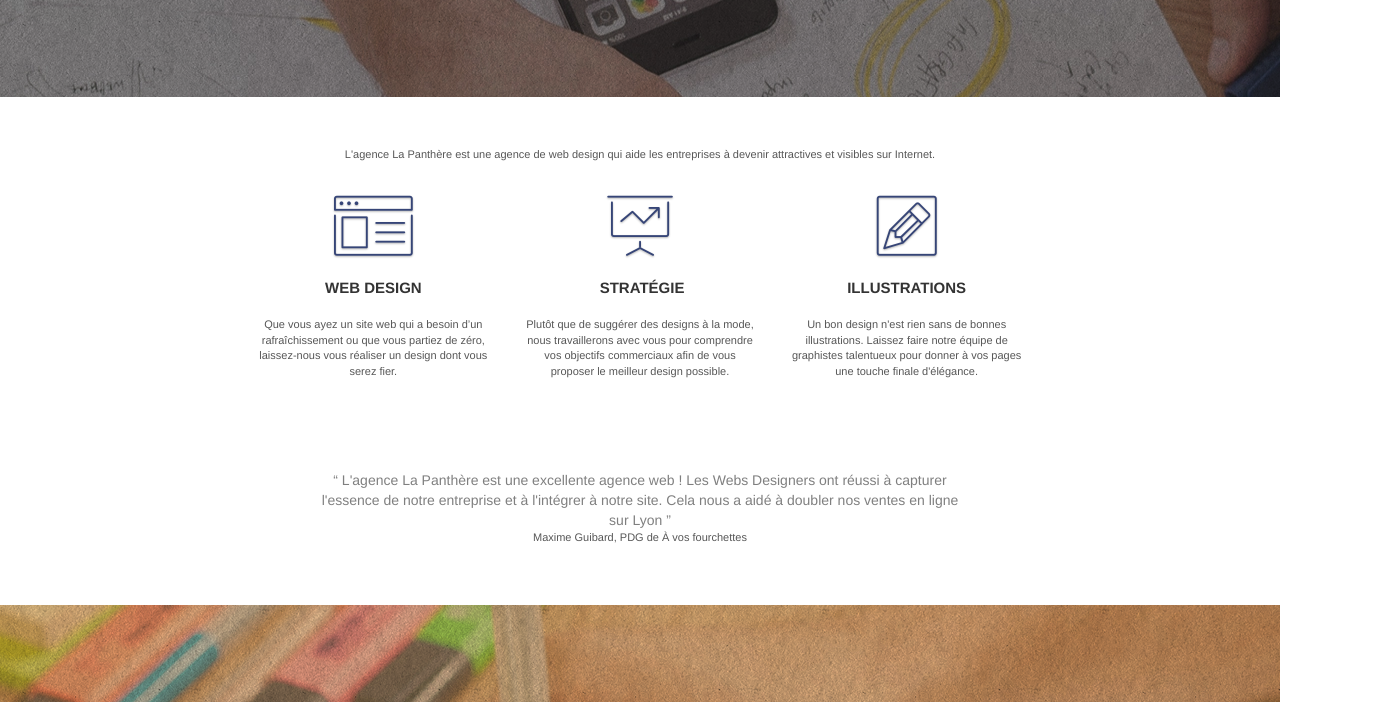
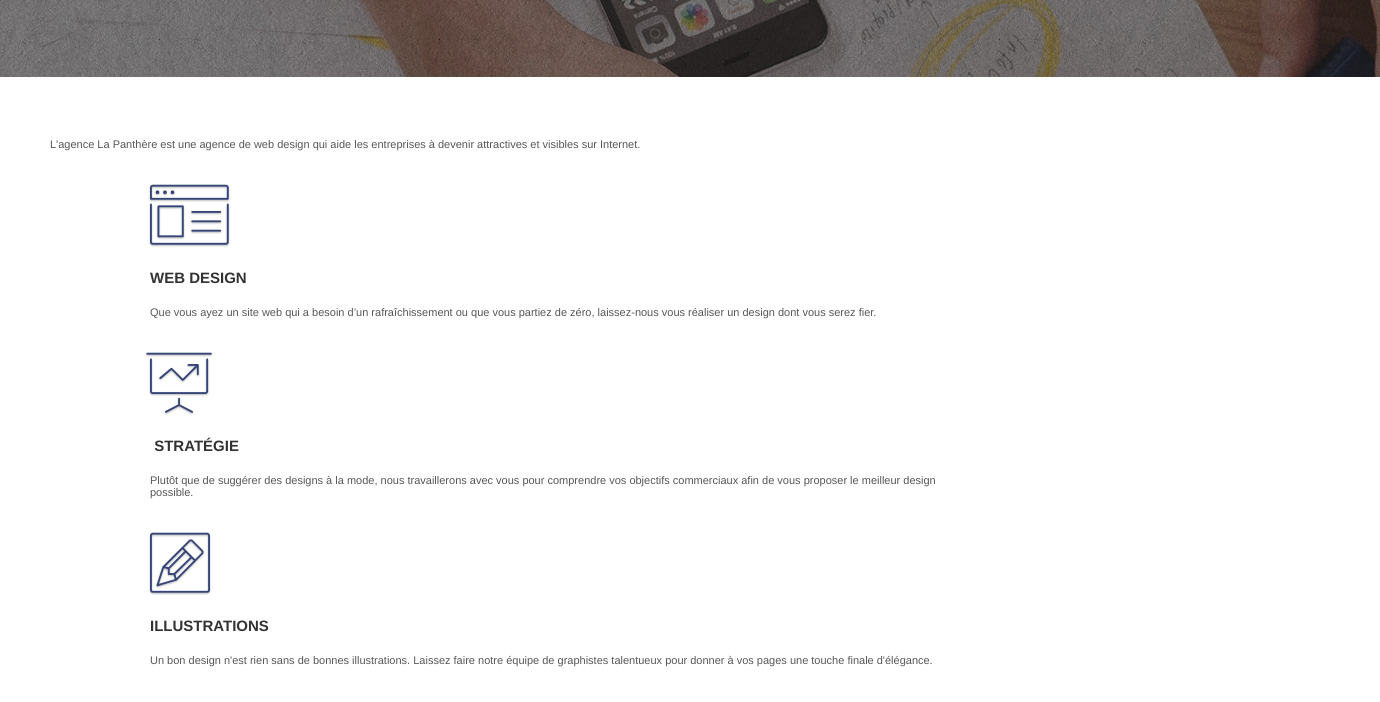
Before and after one commit to KBeghelli/P4-site-fixed, a plain HTML site: page index.html in a window 1280 px wide. Shown: the part 438-1140 px from the top of the page, 1380 px wide, since content can reach past the window. Drawn offline with Linux system fonts and the light colour scheme.

Commit message:
bootstrap

```diff
--- a/index.html
+++ b/index.html
@@ -11,7 +11,7 @@
 	<link rel="shortcut icon" type="image/png" href="favicon.jpg">
 
 
-	<link rel="stylesheet" type="text/css" href="./css/bootstrap.css">
+	<!-- <link rel="stylesheet" type="text/css" href="./css/bootstrap.css"> -->
 	<link rel="stylesheet" type="text/css" href="style.css">
 	<link rel="stylesheet" type="text/css" href="./css/font-awesome.css">
 	<link rel="stylesheet" type="text/css" href="./css/et-line.css">
--- a/page2.html
+++ b/page2.html
@@ -7,7 +7,7 @@
     <meta name="viewport" content="width=device-width, initial-scale=1.0, viewport-fit=cover">
     <link rel="shortcut icon" type="image/png" href="favicon.jpg">
 
-	<link rel="stylesheet" type="text/css" href="./css/bootstrap.min.css">
+	<!-- <link rel="stylesheet" type="text/css" href="./css/bootstrap.min.css"> -->
 	<link rel="stylesheet" type="text/css" href="style.css">
 	<link rel="stylesheet" type="text/css" href="./css/font-awesome.min.css">
 	<link rel="stylesheet" type="text/css" href="./css/et-line.min.css">
```
